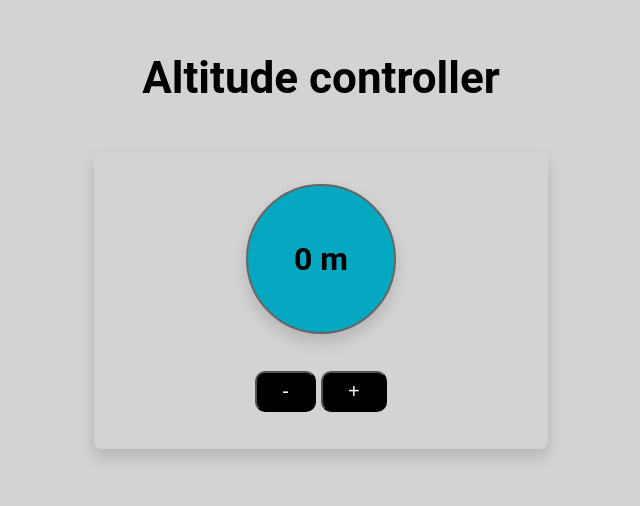
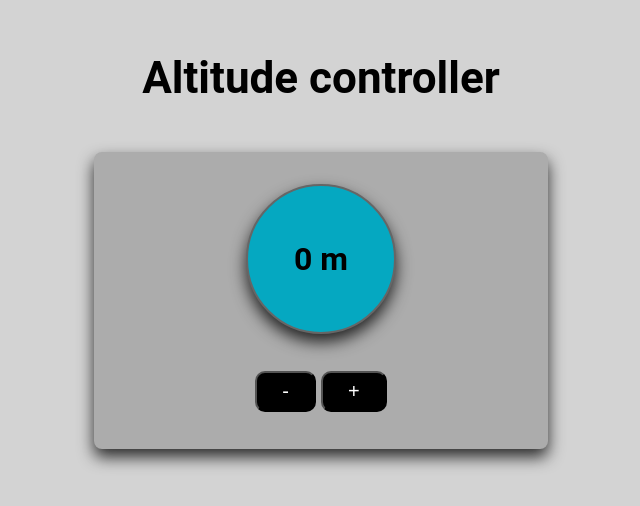
Before and after one commit to sctlcd/react-altitude-controller, a React (Create React App) app: page / in a window 1280 px wide. Shown: the part 222-728 px from the top of the page, without its empty margins (319-959 px from the left). Built offline with nearby package versions, Linux system fonts and the light colour scheme; the HTML template or start-up script is replaced by a standard one.

Commit message:
updated altitude controler style

```diff
--- a/src/App.js
+++ b/src/App.js
@@ -18,7 +18,7 @@ function App() {
           <div className='m-3'>
             <h1 className='fs-xl'>Altitude controller</h1>
           </div>
-          <div className='card bg-light m-auto style={{width: 200}} px-2 pt-2'>
+          <div className='card bg-grey m-auto style={{width: 200}} px-2 pt-2'>
             <h1
               className={`text-light fs-lg card border-50 ${altitude > 0 ? 'bg-danger' : 'bg-info'}`}
               style={{height:150, width:150, border: '2px solid #666'}}
--- a/src/App.scss
+++ b/src/App.scss
@@ -431,6 +431,10 @@ body {
   background-color: #05a8c1;
 }
 
+.bg-grey {
+  background-color: #acacac;
+}
+
 
 /*Cards  */
 .card {
@@ -438,9 +442,8 @@ body {
   justify-content: center;
   align-items: center;
   flex-direction: column;
-  box-shadow: 0 0.5rem 1rem rgba(0, 0, 0, 0.15);
+  box-shadow: 0 0.5rem 1rem rgba(0, 0, 0, 0.8);
   border-radius: 0.5rem;
-  /*Card Header and Footer*/
 }
 
 .card-body {
@@ -520,228 +523,3 @@ body {
   background-color: $black;
   color: $white;
 }
-
-// .App {
-//   background-color: $grey-100;
-//   color: $grey-900;
-//   height: 100%;
-//   margin: 4rem 0 7rem 0;
-//   padding: 0;
-//   box-sizing: border-box;
-//   display: flex;
-//   flex-direction: column;
-//   justify-content: center;
-//   align-items: center;
-//   font-family: "Noto Sans", sans-serif;
-//   text-align: center;
-// }
-
-// /* container */
-// .container {
-//   max-width: 900px;
-//   margin: 0 auto;
-//   justify-content: center;
-//   align-items: center;
-// }
-
-// .container.container-sm {
-//   max-width: 782px;
-// }
-
-// .container.container-md {
-//   max-width: 1280px;
-// }
-
-// .container.container-lg {
-//   max-width: 1440px;
-// }
-
-// /* display */
-// .display-flex {
-//   display: flex;
-//   justify-content: center;
-//   align-items: center;
-// }
-
-// .display-flex-row {
-//   display: flex;
-//   flex-direction: row;
-//   flex-wrap: wrap;
-// }
-
-// /* text alignment */
-// .text-center {
-//   text-align: center;
-// }
-
-// .text-left {
-//   text-align: left;
-// }
-
-// /* margin */
-// .m-075 {
-//   margin: 0.75rem 1rem;
-// }
-
-// .m-1 {
-//   margin: 1rem;
-// }
-
-// .mb-3 {
-//   margin-bottom: 3rem;
-// }
-
-// .mt-3 {
-//   margin-top: 3rem;
-// }
-
-// .mt-2 {
-//   margin-top: 2rem;
-// }
-
-// .mb-2 {
-//   margin-bottom: 2rem;
-// }
-
-// .ml-1 {
-//   margin-left: 1rem;
-// }
-
-// .mr-05 {
-//   margin-right: 0.5rem;
-// }
-
-// .mr-1 {
-//   margin-right: 1rem;
-// }
-
-// .mt-4 {
-//   margin-top: 4rem;
-// }
-
-// .mb-4 {
-//   margin-bottom: 4rem;
-// }
-
-// .m-auto {
-//   margin: auto;
-// }
-
-// /* buttons */
-// .btn {
-//   margin: 0.25rem 0.5rem;
-//   padding: 0.5rem 0.9rem;
-//   font-family: inherit;
-//   font-size: 1rem;
-//   border-radius: 0.3rem;
-//   color: $grey-800;
-//   background-color: $grey-200;
-//   border: none;
-//   box-shadow: 0 2px 6px $grey-500;
-// }
-
-// .btn:hover {
-//   cursor: pointer;
-//   box-shadow: none;
-//   transition: 0.3s ease;
-//   background: $grey-500;
-//   color: $grey-800;
-//   box-shadow: 0 2px 6px rgba(17, 17, 17);
-// }
-
-// .btn-primary {
-//   color: $grey-200;
-// }
-
-// .btn-primary:hover {
-//   color: $grey-200;
-// }
-
-// /* uppercase */
-// .uppercase {
-//   text-transform: uppercase;
-// }
-
-// /* font weight */
-// .bold {
-//   font-weight: bold;
-//   ;
-// }
-
-// /* font size */
-// .small {
-//   font-size: small;
-// }
-
-// .large {
-//   font-size: large;
-// }
-
-// .x-large {
-//   font-size: x-large;
-// }
-
-// .xx-large {
-//   font-size: xx-large;
-// }
-
-// /* background */
-// .bg-light {
-//   background-color: $grey-300;
-// }
-
-// .text-light {
-//   color: $grey-300;
-// }
-
-// /* card */
-// .card-container {
-//   justify-content: left;
-//   align-items: center;
-// }
-
-// /*Cards  */
-// .card {
-//   display: flex;
-//   justify-content: center;
-//   align-items: center;
-//   flex-direction: column;
-//   box-shadow: 0 0.5rem 1rem rgba(0, 0, 0, 0.15);
-//   border-radius: 0.5rem;
-//   /*Card Header and Footer*/
-// }
-
-// .border-50 {
-//   border-radius: 50%;
-// }
-
-// // .card:hover {
-// //   box-shadow: 0 2px 6px rgba(17, 17, 17);
-// // }
-
-// .card-content {
-//   text-align: center;
-// }
-
-// .card-header {
-//   color: $grey-200;
-
-//   h3 {
-//     margin: 0;
-//     padding: 1rem;
-//   }
-// }
-
-// .card-footer {
-//   color: $grey-200;
-
-//   h5 {
-//     margin: 0;
-//     padding: 0.4rem;
-//   }
-// }
-
-// .card-body {
-//   padding: 3rem 0;
-//   background-color: $grey-400;
-// }
```
